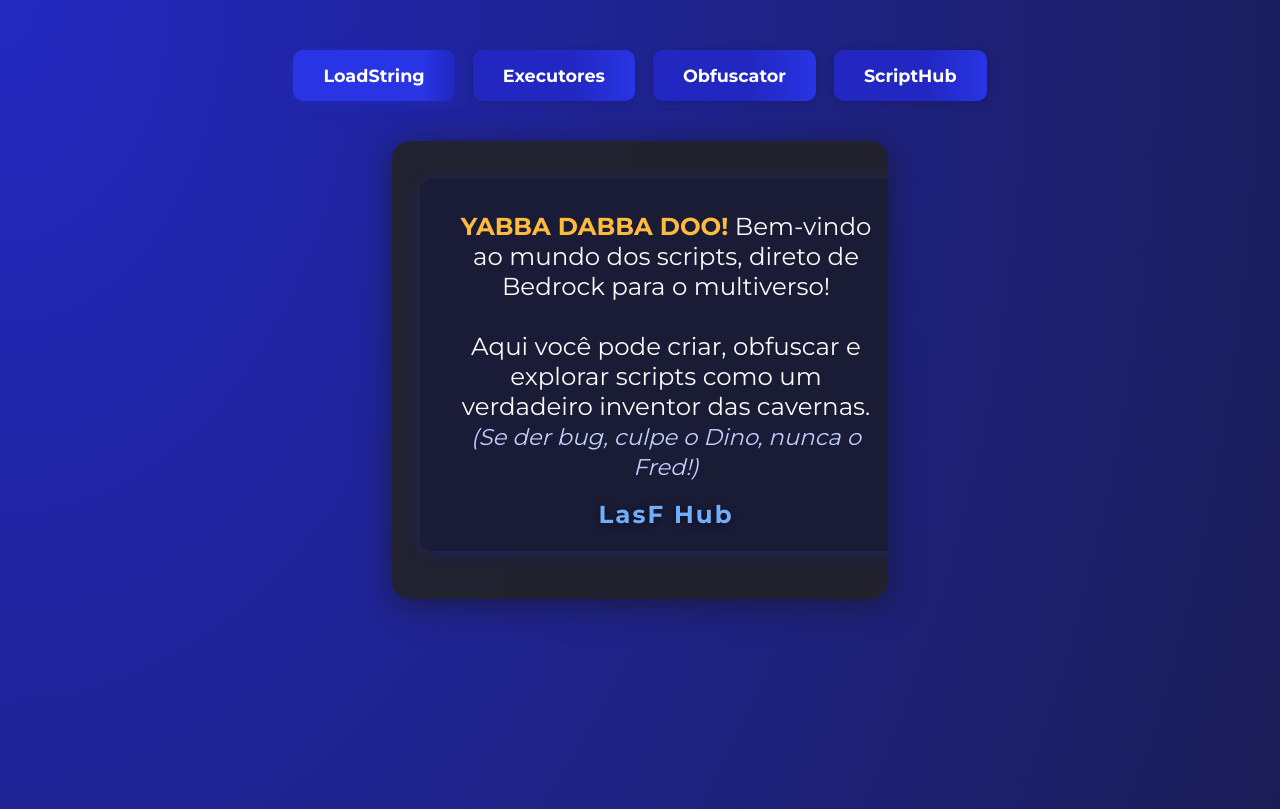
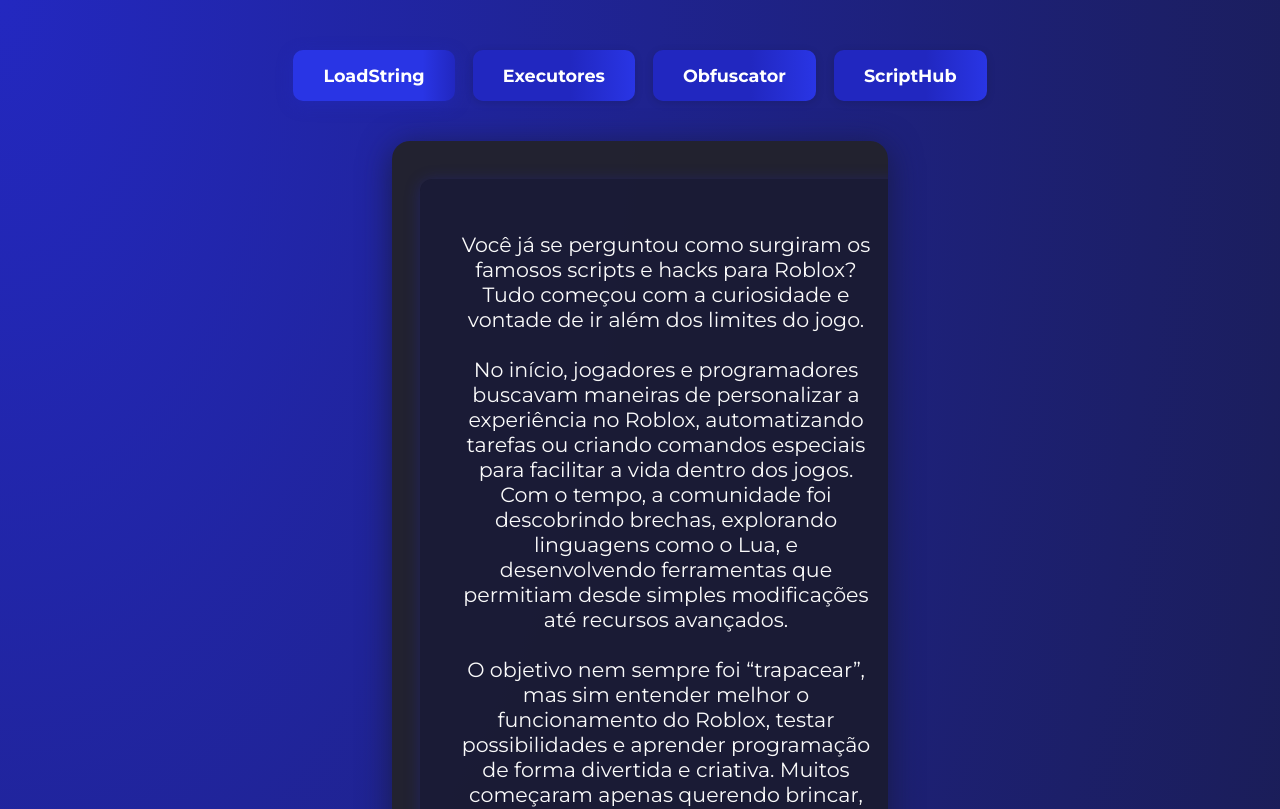
Before and after one commit to LasFhubs/website, a plain HTML site: page index.html in a window 1280 px wide. Shown: the top 809 px of the page. Drawn offline with Linux system fonts and the light colour scheme.

Commit message:
Update index.html

```diff
--- a/index.html
+++ b/index.html
@@ -67,12 +67,13 @@
         margin-bottom: 10px;
         width: 100%;
         text-align: center;
-        font-size: 1.32em;
+        font-size: 1.11em;
         position: relative;
-      }
-      .flintstone {
-        color: #ffbb3c;
-        font-weight: bold;
+        display: flex;
+        flex-direction: column;
+        align-items: center;
+        justify-content: center;
+        min-height: 120px;
       }
       .author-tag {
         display: block;
@@ -238,11 +239,17 @@
       </div>
       <div class="content-area" id="content-area">
         <div class="welcome-box">
-          <span class="flintstone">YABBA DABBA DOO!</span> Bem-vindo ao mundo dos scripts, direto de Bedrock para o multiverso!
-          <br><br>
-          Aqui você pode criar, obfuscar e explorar scripts como um verdadeiro inventor das cavernas.
-          <br>
-          <span style="font-size:0.93em;color:#bfcfff;font-style:italic;">(Se der bug, culpe o Dino, nunca o Fred!)</span>
+          <div style="max-width: 96%; margin: 0 auto;">
+            <p>
+              Você já se perguntou como surgiram os famosos scripts e hacks para Roblox? Tudo começou com a curiosidade e vontade de ir além dos limites do jogo.
+              <br><br>
+              No início, jogadores e programadores buscavam maneiras de personalizar a experiência no Roblox, automatizando tarefas ou criando comandos especiais para facilitar a vida dentro dos jogos. Com o tempo, a comunidade foi descobrindo brechas, explorando linguagens como o Lua, e desenvolvendo ferramentas que permitiam desde simples modificações até recursos avançados.
+              <br><br>
+              O objetivo nem sempre foi “trapacear”, mas sim entender melhor o funcionamento do Roblox, testar possibilidades e aprender programação de forma divertida e criativa. Muitos começaram apenas querendo brincar, criar scripts engraçados ou facilitar desafios, e acabaram se apaixonando pela lógica e pelo universo dos jogos.
+              <br><br>
+              Assim, os scripts e hacks se popularizaram, ajudando a formar comunidades inteiras de pessoas que compartilham conhecimento, criam novidades e, principalmente, se divertem juntos explorando o infinito mundo do Roblox.
+            </p>
+          </div>
           <span class="author-tag">LasF Hub</span>
         </div>
       </div>
```
